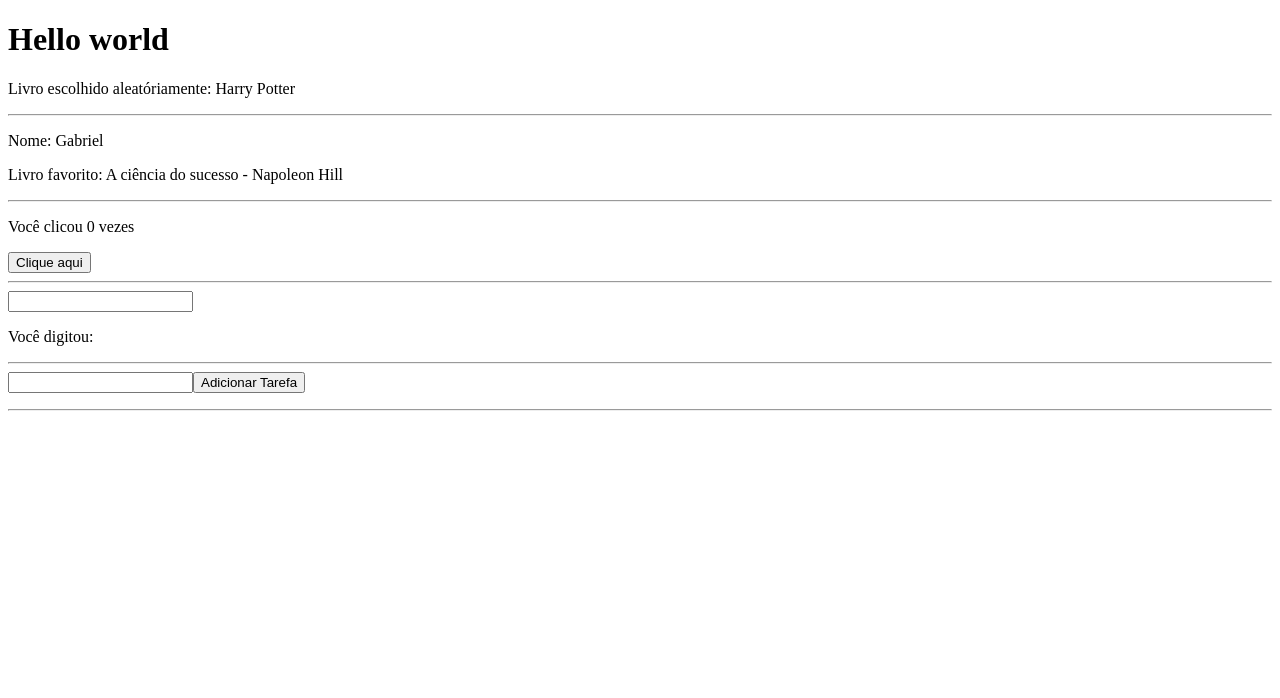
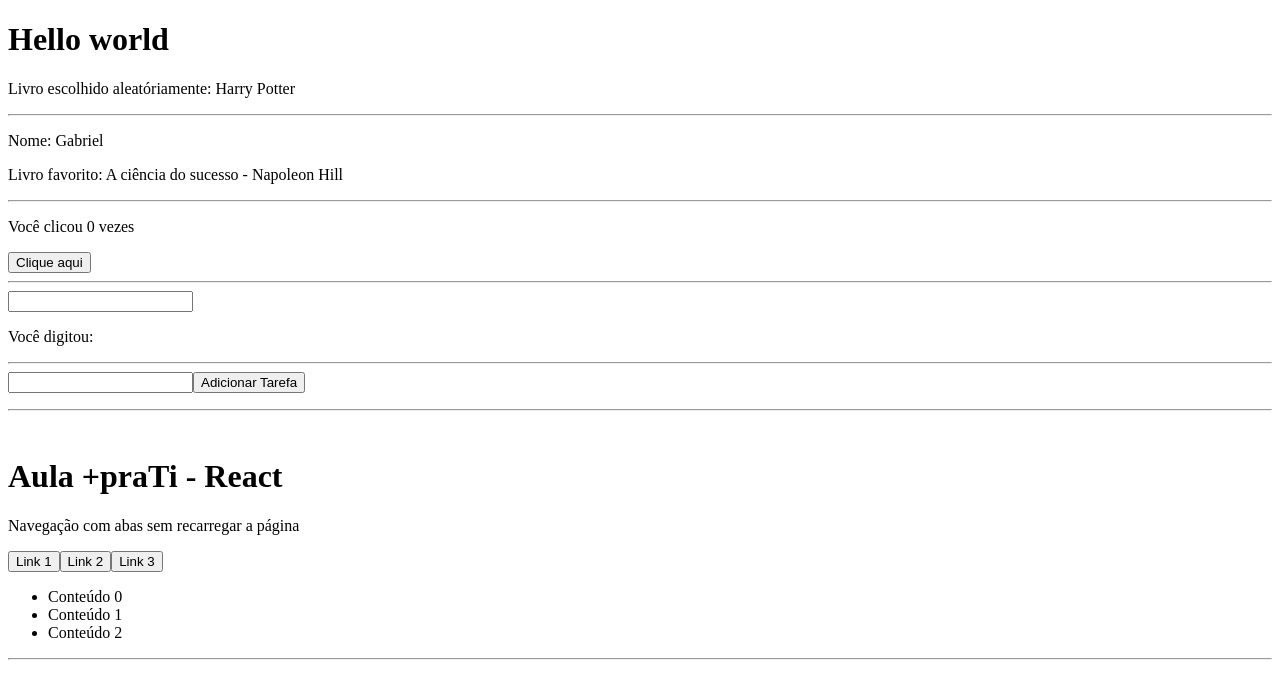
Before and after one commit to gabrielwillianfb/Studying-React, a React (Create React App) app: page / in a window 1280 px wide. Shown: the top 698 px of the page. Built offline with nearby package versions, Linux system fonts and the light colour scheme; the HTML template or start-up script is replaced by a standard one.

Commit message:
Adicionado navegação com abas sem recarregar a página.

```diff
--- a/src/App.js
+++ b/src/App.js
@@ -3,6 +3,7 @@ import BookDetails from "./components/UniqueComponents/BookDetails";
 import Counter from "./components/UniqueComponents/Counter";
 import MirrorText from "./components/UniqueComponents/MirrorText";
 import ToDoList from "./components/UniqueComponents/ToDoList";
+import NavegacaoComAbas from "./components/UniqueComponents/NevegacaoComAbas";
 
 const item = {
   author: "Gabriel",
@@ -23,6 +24,8 @@ function App() {
       <hr></hr>
       <ToDoList />
       <hr></hr>
+      <NavegacaoComAbas />
+      <hr></hr>
     </>
   );
 }
--- /dev/null
+++ b/src/components/UniqueComponents/NevegacaoComAbas.js
@@ -0,0 +1,41 @@
+import { useState } from "react"; // Importa o hook useState da biblioteca React
+
+const conteudos = [
+  ["Conteúdo 0", "Conteúdo 1", "Conteúdo 2"],
+  ["Conteúdo 3", "Conteúdo 4", "Conteúdo 5"],
+  ["Conteúdo 6", "Conteúdo 7", "Conteúdo 8"],
+];
+
+function NavegacaoComAbas() {
+  const [estadoAtual, setEstado] = useState(0);
+
+  return (
+    <>
+      <div>
+        <header>
+          <img src="" alt="" /> {/* Imagem do cabeçalho (não especificada) */}
+          <h1>Aula +praTi - React</h1>
+          <p>Navegação com abas sem recarregar a página</p>
+        </header>
+      </div>
+
+      <div id="abas">
+        <nav>
+          <button onClick={() => setEstado(0)}>Link 1</button>
+          <button onClick={() => setEstado(1)}>Link 2</button>
+          <button onClick={() => setEstado(2)}>Link 3</button>
+        </nav>
+      </div>
+
+      <div id="conteudo">
+        <ul>
+          {conteudos[estadoAtual].map((value, index) => (
+            <li key={index}>{value}</li>
+          ))}
+        </ul>
+      </div>
+    </>
+  );
+}
+
+export default NavegacaoComAbas;
```
